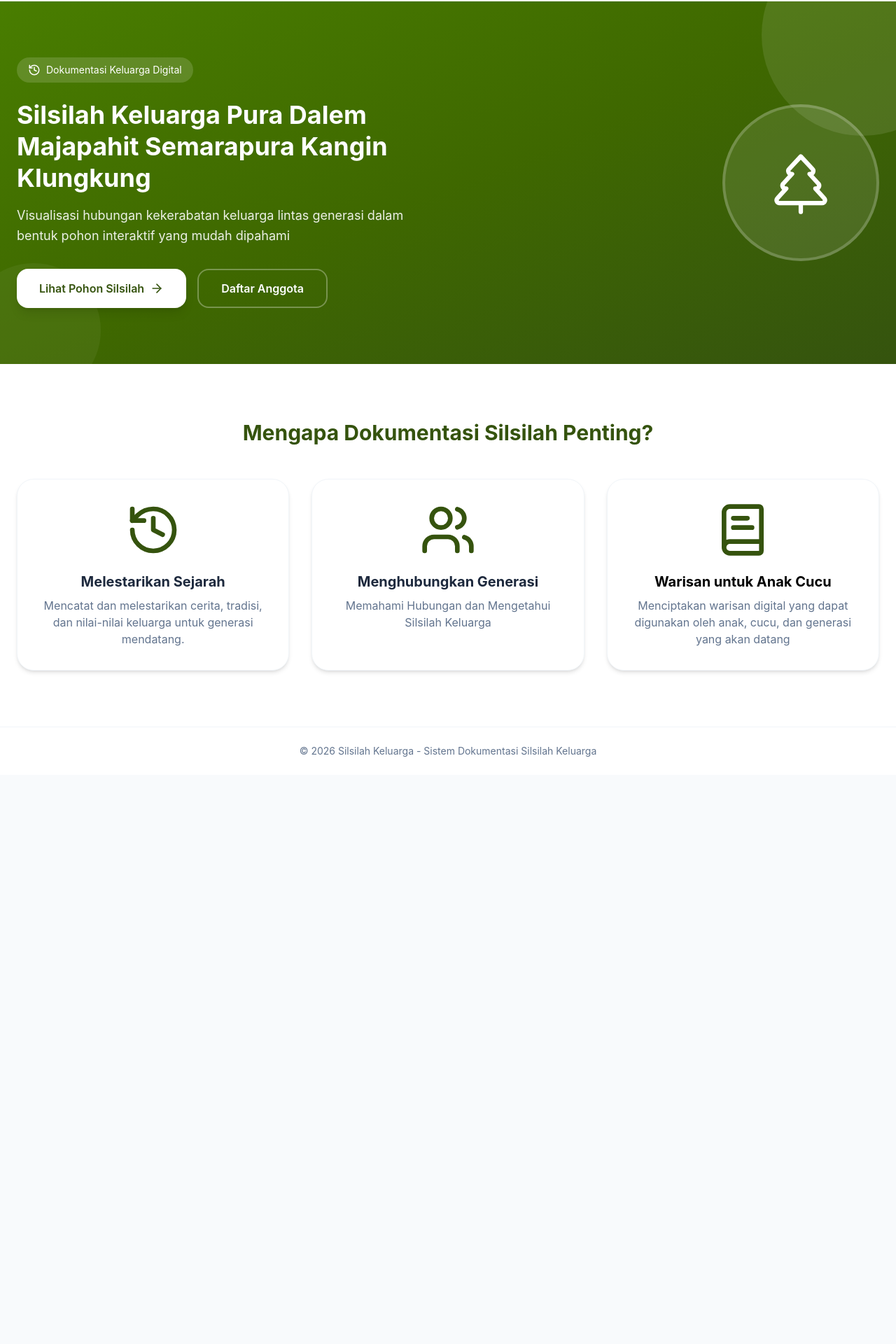
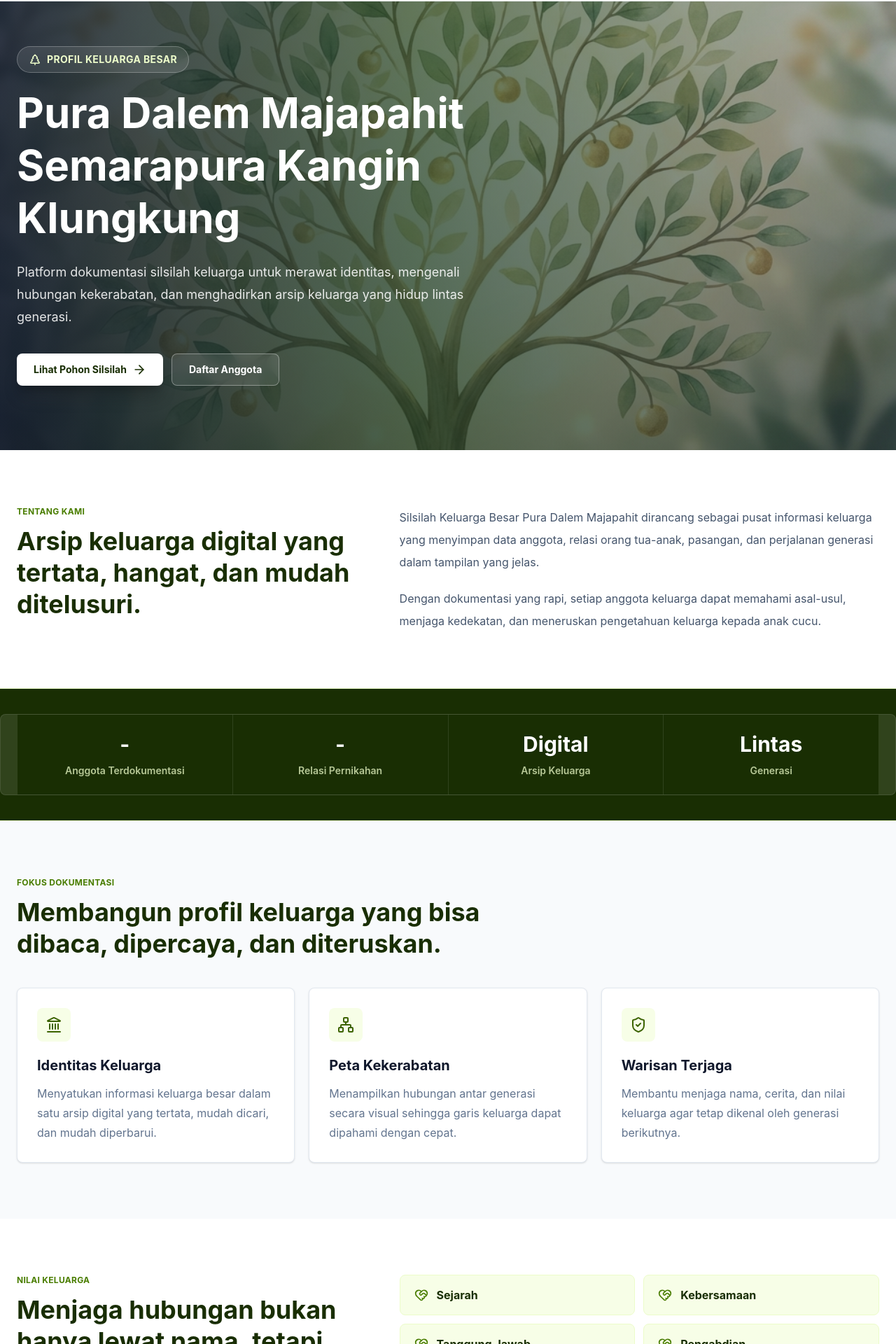
Before and after one commit to KrisnaUdayana/silsilahkeluarga, a React (Vite) app in the folder frontend/: page / in a window 1280 px wide. Shown: the part 63-1983 px from the top of the page at 70% size. Before the commit the page ends 1170 px from the top, so only its background shows below. Built offline with nearby package versions, Linux system fonts and the light colour scheme; no server answers.

Commit message:
feat: Enhance Home and TreeView pages with new layout and demo functionality

```diff
--- a/frontend/src/components/common/Layout.tsx
+++ b/frontend/src/components/common/Layout.tsx
@@ -9,7 +9,7 @@ export function Layout() {
         <Outlet />
       </main>
       <footer className="py-6 border-t border-slate-100 text-center text-slate-500 text-sm bg-white">
-        <p>© 2026 Silsilah Keluarga - Sistem Dokumentasi Silsilah Keluarga</p>
+        <p>&copy; 2026 Silsilah Keluarga - Sistem Dokumentasi Silsilah Keluarga</p>
       </footer>
     </div>
   );
--- a/frontend/src/index.css
+++ b/frontend/src/index.css
@@ -232,6 +232,15 @@ body {
   border-radius: 8px;
 }
 
+.tree-toolbar-actions {
+  @apply flex shrink-0 items-center gap-3;
+}
+
+.tree-demo-switch {
+  @apply border border-lime-200 bg-white px-4 py-2 text-sm font-bold text-lime-800 shadow-sm transition hover:border-lime-700 hover:bg-lime-50;
+  border-radius: 8px;
+}
+
 .tree-stats div {
   @apply min-w-[90px] border-r border-slate-200 px-4 py-2 text-center last:border-r-0;
 }
@@ -378,6 +387,10 @@ body {
     @apply w-full;
   }
 
+  .tree-toolbar-actions {
+    @apply w-full flex-col items-stretch;
+  }
+
   .tree-stats div {
     @apply min-w-0 flex-1 px-2;
   }
@@ -388,6 +401,212 @@ body {
 
   .tree-zoom-controls {
     @apply bottom-4 right-4;
+  }
+}
+
+/* Home company profile */
+.home-hero {
+  position: relative;
+  min-height: clamp(560px, 72vh, 760px);
+  display: flex;
+  align-items: center;
+  overflow: hidden;
+  background: url('/hero-tree.png') center/cover no-repeat;
+}
+
+.home-hero-overlay {
+  position: absolute;
+  inset: 0;
+  background:
+    linear-gradient(90deg, rgba(15, 23, 42, 0.82) 0%, rgba(30, 64, 30, 0.64) 46%, rgba(15, 23, 42, 0.16) 100%),
+    linear-gradient(180deg, rgba(15, 23, 42, 0.14), rgba(15, 23, 42, 0.42));
+}
+
+.home-hero-inner {
+  position: relative;
+  z-index: 1;
+  width: 100%;
+  padding-top: 64px;
+  padding-bottom: 92px;
+}
+
+.home-hero-content {
+  max-width: 760px;
+}
+
+.home-kicker {
+  @apply mb-5 inline-flex items-center gap-2 border border-white/25 bg-white/10 px-4 py-2 text-sm font-bold uppercase tracking-wide text-lime-100 backdrop-blur;
+  border-radius: 999px;
+}
+
+.home-hero h1 {
+  @apply max-w-4xl text-5xl font-bold leading-tight text-white md:text-6xl;
+}
+
+.home-hero p {
+  @apply mt-6 max-w-2xl text-lg leading-8 text-white/88;
+}
+
+.home-hero-actions {
+  @apply mt-9 flex flex-wrap gap-3;
+}
+
+.home-primary-action,
+.home-secondary-action {
+  @apply inline-flex items-center justify-center gap-2 px-6 py-3 text-sm font-bold transition;
+  border-radius: 8px;
+}
+
+.home-primary-action {
+  @apply bg-white text-lime-950 shadow-xl shadow-black/20 hover:bg-lime-50;
+}
+
+.home-secondary-action {
+  @apply border border-white/35 bg-white/10 text-white backdrop-blur hover:bg-white/20;
+}
+
+.home-intro-section,
+.home-profile-section,
+.home-values-section,
+.home-cta-section {
+  @apply py-20;
+}
+
+.home-intro-section,
+.home-values-section {
+  @apply bg-white;
+}
+
+.home-profile-section,
+.home-cta-section {
+  @apply bg-slate-50;
+}
+
+.home-intro-grid,
+.home-values-grid,
+.home-cta-grid {
+  @apply grid grid-cols-1 gap-10 lg:grid-cols-[0.85fr_1.15fr] lg:items-start;
+}
+
+.home-section-label {
+  @apply mb-3 text-xs font-bold uppercase tracking-wide text-lime-700;
+}
+
+.home-intro-grid h2,
+.home-section-heading h2,
+.home-values-grid h2,
+.home-cta-grid h2 {
+  @apply max-w-3xl text-3xl font-bold leading-tight text-lime-950 md:text-4xl;
+}
+
+.home-intro-copy {
+  @apply space-y-5 text-base leading-8 text-slate-600;
+}
+
+.home-stats-section {
+  @apply border-y border-lime-100 bg-lime-950 py-9 text-white;
+}
+
+.home-stats-grid {
+  @apply grid grid-cols-2 gap-px overflow-hidden border border-white/10 bg-white/10 md:grid-cols-4;
+  border-radius: 8px;
+}
+
+.home-stat-item {
+  @apply bg-lime-950 px-5 py-6 text-center;
+}
+
+.home-stat-item strong {
+  @apply block text-3xl font-bold leading-tight text-white;
+}
+
+.home-stat-item span {
+  @apply mt-2 block text-sm font-semibold text-lime-100/75;
+}
+
+.home-section-heading {
+  @apply mb-10 max-w-4xl;
+}
+
+.home-highlight-grid {
+  @apply grid grid-cols-1 gap-5 md:grid-cols-3;
+}
+
+.home-highlight-card {
+  @apply border border-slate-200 bg-white p-7 shadow-sm transition hover:-translate-y-1 hover:shadow-lg;
+  border-radius: 8px;
+}
+
+.home-highlight-icon {
+  @apply mb-5 flex h-12 w-12 items-center justify-center bg-lime-50 text-lime-800;
+  border-radius: 8px;
+}
+
+.home-highlight-card h3 {
+  @apply mb-3 text-xl font-bold text-slate-900;
+}
+
+.home-highlight-card p {
+  @apply leading-7 text-slate-500;
+}
+
+.home-values-panel {
+  @apply grid grid-cols-1 gap-3 sm:grid-cols-2;
+}
+
+.home-value-item {
+  @apply flex items-center gap-3 border border-lime-100 bg-lime-50 px-5 py-4 text-base font-bold text-lime-950;
+  border-radius: 8px;
+}
+
+.home-value-item svg {
+  @apply text-lime-700;
+}
+
+.home-cta-grid {
+  @apply lg:grid-cols-[1fr_auto] lg:items-center;
+}
+
+.home-cta-actions {
+  @apply flex flex-wrap gap-3 lg:justify-end;
+}
+
+.home-closing-band {
+  @apply bg-lime-950 py-8 text-white;
+}
+
+.home-closing-content {
+  @apply flex flex-col items-start gap-4 text-lg font-semibold leading-8 text-lime-50 md:flex-row md:items-center;
+}
+
+.home-closing-content svg {
+  @apply shrink-0 text-lime-200;
+}
+
+@media (max-width: 768px) {
+  .home-hero {
+    min-height: 640px;
+    background-position: 58% center;
+  }
+
+  .home-hero-overlay {
+    background:
+      linear-gradient(180deg, rgba(15, 23, 42, 0.86) 0%, rgba(30, 64, 30, 0.68) 58%, rgba(15, 23, 42, 0.24) 100%);
+  }
+
+  .home-hero h1 {
+    @apply text-4xl;
+  }
+
+  .home-hero p {
+    @apply text-base leading-7;
+  }
+
+  .home-intro-section,
+  .home-profile-section,
+  .home-values-section,
+  .home-cta-section {
+    @apply py-14;
   }
 }
 
--- a/frontend/src/pages/Home.tsx
+++ b/frontend/src/pages/Home.tsx
@@ -1,7 +1,27 @@
-import { Link } from "react-router-dom";
-import { TreePine, History, Users, BookText, ArrowRight, Heart } from "lucide-react";
-import { useEffect, useState } from "react";
-import { statsApi } from "../services/api";
+import { Link } from 'react-router-dom';
+import { ArrowRight, BookOpenText, Building2, HeartHandshake, Landmark, Network, ShieldCheck, TreePine, Users } from 'lucide-react';
+import { useEffect, useState } from 'react';
+import { statsApi } from '../services/api';
+
+const profileHighlights = [
+  {
+    icon: Landmark,
+    title: 'Identitas Keluarga',
+    description: 'Menyatukan informasi keluarga besar dalam satu arsip digital yang tertata, mudah dicari, dan mudah diperbarui.',
+  },
+  {
+    icon: Network,
+    title: 'Peta Kekerabatan',
+    description: 'Menampilkan hubungan antar generasi secara visual sehingga garis keluarga dapat dipahami dengan cepat.',
+  },
+  {
+    icon: ShieldCheck,
+    title: 'Warisan Terjaga',
+    description: 'Membantu menjaga nama, cerita, dan nilai keluarga agar tetap dikenal oleh generasi berikutnya.',
+  },
+];
+
+const values = ['Sejarah', 'Kebersamaan', 'Tanggung Jawab', 'Pengabdian'];
 
 export function HomePage() {
   const [stats, setStats] = useState<{ totalPersons: number; totalMarriages: number } | null>(null);
@@ -11,96 +31,141 @@ export function HomePage() {
   }, []);
 
   return (
-    <div className="min-h-screen bg-slate-50">
-      {/* Hero Section */}
-      <section className="relative bg-gradient-to-br from-lime-700 to-lime-900 text-white py-20 overflow-hidden">
-        {/* Decorative circles */}
-        <div className="absolute -top-24 -right-24 w-72 h-72 rounded-full bg-white/10" />
-        <div className="absolute -bottom-12 -left-12 w-48 h-48 rounded-full bg-white/5" />
-
-        <div className="container relative z-10">
-          <div className="flex items-center justify-between flex-wrap gap-10">
-            {/* Left content */}
-            <div className="flex-1 min-w-[400px] max-w-xl">
-              <div className="inline-flex items-center gap-2 bg-white/15 px-4 py-2 rounded-full text-sm mb-6">
-                <History size={18} />
-                Dokumentasi Keluarga Digital
-              </div>
-
-              <h1 className="text-4xl md:text-4xl font-bold mb-4 leading-tight text-white">Silsilah Keluarga Pura Dalem Majapahit Semarapura Kangin Klungkung</h1>
-
-              <p className="text-lg text-white/90 mb-8 leading-relaxed">Visualisasi hubungan kekerabatan keluarga lintas generasi dalam bentuk pohon interaktif yang mudah dipahami</p>
-
-              <div className="flex gap-4 flex-wrap">
-                <Link to="/tree" className="btn btn-lg bg-white text-lime-900 hover:bg-slate-50 shadow-lg">
-                  Lihat Pohon Silsilah
-                  <ArrowRight size={20} />
-                </Link>
-                <Link to="/members" className="btn btn-lg bg-transparent text-white border-2 border-white/30 hover:bg-white/10">
-                  Daftar Anggota
-                </Link>
-              </div>
+    <div className="min-h-screen bg-white">
+      <section className="home-hero">
+        <div className="home-hero-overlay" />
+        <div className="container home-hero-inner">
+          <div className="home-hero-content">
+            <div className="home-kicker">
+              <TreePine size={18} />
+              Profil Keluarga Besar
             </div>
 
-            {/* Right illustration */}
-            <div className="flex-shrink-0 flex justify-center">
-              <div className="w-56 h-56 rounded-full bg-white/10 flex items-center justify-center border-4 border-white/20">
-                <TreePine size={100} strokeWidth={1.5} className="text-white" />
-              </div>
+            <h1>Pura Dalem Majapahit Semarapura Kangin Klungkung</h1>
+            <p>
+              Platform dokumentasi silsilah keluarga untuk merawat identitas, mengenali hubungan kekerabatan, dan
+              menghadirkan arsip keluarga yang hidup lintas generasi.
+            </p>
+
+            <div className="home-hero-actions">
+              <Link to="/tree" className="home-primary-action">
+                Lihat Pohon Silsilah
+                <ArrowRight size={20} />
+              </Link>
+              <Link to="/members" className="home-secondary-action">
+                Daftar Anggota
+              </Link>
             </div>
           </div>
         </div>
       </section>
 
-      {/* Features Section */}
-      <section className="py-20 bg-white">
-        <div className="container">
-          <h2 className="text-3xl font-bold text-center text-lime-900 mb-12">Mengapa Dokumentasi Silsilah Penting?</h2>
-
-          <div className="grid grid-cols-1 md:grid-cols-3 gap-8">
-            <div className="card p-8 text-center">
-              <History className="w-20 h-20 mx-auto mb-5 text-lime-900" />
-              <h3 className="text-xl font-bold text-slate-800 mb-2">Melestarikan Sejarah</h3>
-              <p className="text-slate-500">Mencatat dan melestarikan cerita, tradisi, dan nilai-nilai keluarga untuk generasi mendatang.</p>
-            </div>
-
-            <div className="card p-8 text-center">
-              <Users size={36} className="w-20 h-20 mx-auto mb-5 text-lime-900" />
-              <h3 className="text-xl font-bold text-slate-800 mb-2">Menghubungkan Generasi</h3>
-              <p className="text-slate-500">Memahami Hubungan dan Mengetahui Silsilah Keluarga</p>
-            </div>
-
-            <div className="card p-8 text-center">
-              <BookText size={36} className="w-20 h-20 mx-auto mb-5 text-lime-900" />
-              <h3 className="text-xl font-bold text-black mb-2">Warisan untuk Anak Cucu</h3>
-              <p className="text-slate-500">Menciptakan warisan digital yang dapat digunakan oleh anak, cucu, dan generasi yang akan datang</p>
-            </div>
+      <section className="home-intro-section">
+        <div className="container home-intro-grid">
+          <div>
+            <div className="home-section-label">Tentang Kami</div>
+            <h2>Arsip keluarga digital yang tertata, hangat, dan mudah ditelusuri.</h2>
+          </div>
+          <div className="home-intro-copy">
+            <p>
+              Silsilah Keluarga Besar Pura Dalem Majapahit dirancang sebagai pusat informasi keluarga yang menyimpan
+              data anggota, relasi orang tua-anak, pasangan, dan perjalanan generasi dalam tampilan yang jelas.
+            </p>
+            <p>
+              Dengan dokumentasi yang rapi, setiap anggota keluarga dapat memahami asal-usul, menjaga kedekatan, dan
+              meneruskan pengetahuan keluarga kepada anak cucu.
+            </p>
           </div>
         </div>
+      </section>
 
-        {/* Stats Section */}
-        {stats && (
-          <section className="py-12 bg-white border-b border-slate-100">
-            <div className="container">
-              <div className="grid grid-cols-1 md:grid-cols-2 gap-6 max-w-xl mx-auto text-center">
-                <div className="card p-6">
-                  <div className="text-5xl font-bold text-lime-800 mb-2">{stats.totalPersons}</div>
-                  <div className="text-slate-500 flex items-center justify-center gap-2">
-                    <Heart size={18} />
-                    Anggota Keluarga
-                  </div>
+      <section className="home-stats-section">
+        <div className="container home-stats-grid">
+          <div className="home-stat-item">
+            <strong>{stats?.totalPersons ?? '-'}</strong>
+            <span>Anggota Terdokumentasi</span>
+          </div>
+          <div className="home-stat-item">
+            <strong>{stats?.totalMarriages ?? '-'}</strong>
+            <span>Relasi Pernikahan</span>
+          </div>
+          <div className="home-stat-item">
+            <strong>Digital</strong>
+            <span>Arsip Keluarga</span>
+          </div>
+          <div className="home-stat-item">
+            <strong>Lintas</strong>
+            <span>Generasi</span>
+          </div>
+        </div>
+      </section>
+
+      <section className="home-profile-section">
+        <div className="container">
+          <div className="home-section-heading">
+            <div className="home-section-label">Fokus Dokumentasi</div>
+            <h2>Membangun profil keluarga yang bisa dibaca, dipercaya, dan diteruskan.</h2>
+          </div>
+
+          <div className="home-highlight-grid">
+            {profileHighlights.map((item) => (
+              <article className="home-highlight-card" key={item.title}>
+                <div className="home-highlight-icon">
+                  <item.icon size={24} />
                 </div>
-                <div className="card p-6">
-                  <div className="text-5xl font-bold text-lime-800 mb-2">{stats.totalMarriages}</div>
-                  <div className="text-slate-500 flex items-center justify-center gap-2">
-                    <Heart size={18} />
-                    Pernikahan
-                  </div>
-                </div>
+                <h3>{item.title}</h3>
+                <p>{item.description}</p>
+              </article>
+            ))}
+          </div>
+        </div>
+      </section>
+
+      <section className="home-values-section">
+        <div className="container home-values-grid">
+          <div>
+            <div className="home-section-label">Nilai Keluarga</div>
+            <h2>Menjaga hubungan bukan hanya lewat nama, tetapi juga lewat ingatan bersama.</h2>
+          </div>
+          <div className="home-values-panel">
+            {values.map((value) => (
+              <div className="home-value-item" key={value}>
+                <HeartHandshake size={20} />
+                <span>{value}</span>
               </div>
-            </div>
-          </section>
-        )}
+            ))}
+          </div>
+        </div>
+      </section>
+
+      <section className="home-cta-section">
+        <div className="container home-cta-grid">
+          <div>
+            <div className="home-section-label">Mulai Jelajahi</div>
+            <h2>Kenali hubungan keluarga melalui pohon interaktif dan daftar anggota.</h2>
+          </div>
+          <div className="home-cta-actions">
+            <Link to="/tree" className="btn btn-primary btn-lg">
+              <Network size={20} />
+              Pohon Silsilah
+            </Link>
+            <Link to="/members" className="btn btn-secondary btn-lg">
+              <Users size={20} />
+              Anggota
+            </Link>
+            <Link to="/login" className="btn btn-ghost btn-lg">
+              <Building2 size={20} />
+              Admin
+            </Link>
+          </div>
+        </div>
+      </section>
+
+      <section className="home-closing-band">
+        <div className="container home-closing-content">
+          <BookOpenText size={28} />
+          <p>Setiap nama adalah bagian dari cerita. Setiap generasi adalah lanjutan dari akar yang sama.</p>
+        </div>
       </section>
     </div>
   );
```
Also changed, not shown: frontend/src/pages/TreeView.tsx (+12 -2 lines).
